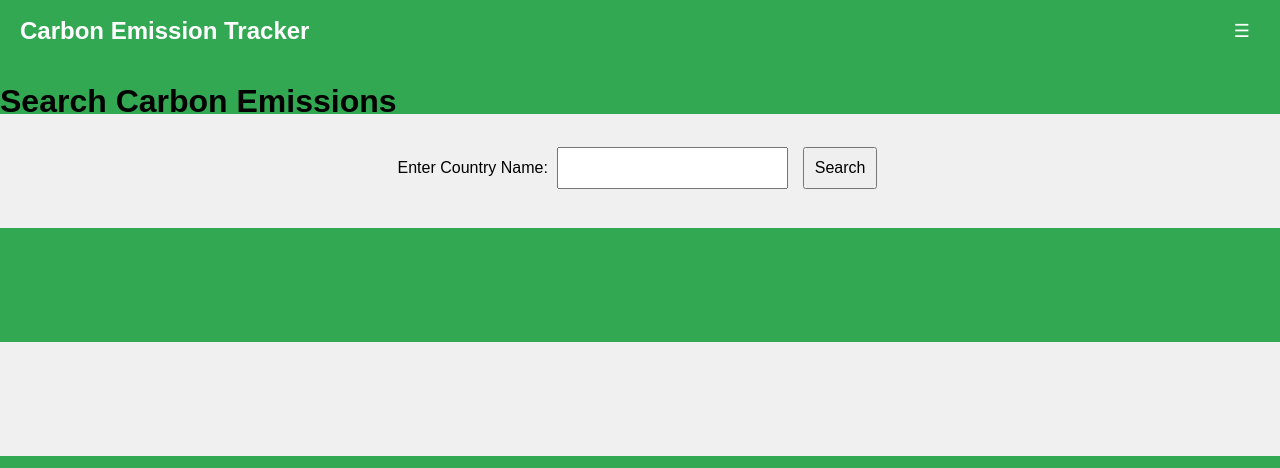
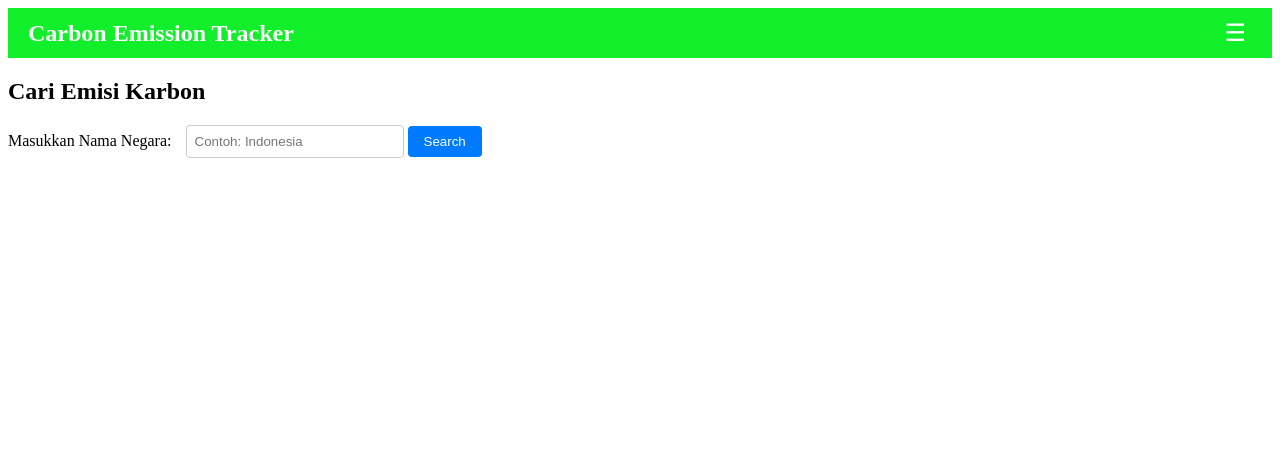
Before and after one commit to Khairul-S/Bismilah-Fismod, a Flask app: page / in a window 1280 px wide. Shown: the top 468 px of the page. Run offline with Flask 3, Linux system fonts and the light colour scheme.

Commit message:
Menambahkan halaman plot dan memperbaiki tampilan template

```diff
--- a/app.py
+++ b/app.py
@@ -1,7 +1,12 @@
-from flask import Flask, request, render_template
+from flask import Flask, render_template, request
 import pandas as pd
+import matplotlib.pyplot as plt
+import os
 
-# Load dataset with error handling
+# Inisialisasi Flask
+app = Flask(__name__, static_folder='static')
+
+# Load dataset dengan error handling
 try:
     data = pd.read_csv('data/annual-co-emissions.csv')
 except FileNotFoundError:
@@ -9,51 +14,65 @@ except FileNotFoundError:
 except pd.errors.EmptyDataError:
     raise ValueError("The dataset file 'annual-co-emissions.csv' is empty or corrupted. Please check the file contents.")
 
-# Ensure 'Year' column is numeric
-data['Year'] = pd.to_numeric(data['Year'], errors='coerce')
-
-# Create a Flask app
-app = Flask(__name__)
-
-# Define the homepage route
+# Rute untuk halaman utama
 @app.route('/')
 def home():
     return render_template('index.html')
 
-# Define the search route
+# Rute untuk kalkulator karbon
+@app.route('/calculator')
+def calculator():
+    return render_template('calculator.html')
+
+# Rute untuk about us
+@app.route('/about')
+def about():
+    return render_template('about.html')
+
+# Rute untuk pencarian
 @app.route('/search', methods=['POST'])
 def search():
-    try:
-        country = request.form['country']
+    country = request.form['country']
 
-        # Filter data for the requested country
-        filtered_data = data[data['Entity'].str.lower() == country.lower()]
+    # Filter data berdasarkan negara
+    filtered_data = data[data['Entity'].str.lower() == country.lower()]
 
-        if filtered_data.empty:
-            return render_template('index.html', result=f"No data found for {country}")
+    if filtered_data.empty:
+        return render_template('index.html', result=f"No data found for {country}")
 
-        # Get the last 5 years of data
-        last_5_years = filtered_data.dropna(subset=['Year']).sort_values('Year', ascending=False).head(5)
+    # Ambil 5 tahun terakhir
+    last_5_years = filtered_data.sort_values('Year', ascending=False).head(5)
 
-        if last_5_years.empty:
-            return render_template('index.html', result=f"No data available for the last 5 years for {country}")
+    # Konversi hasil ke format yang bisa ditampilkan
+    result = last_5_years[['Year', 'Annual CO₂ emissions']].to_dict(orient='records')
+    return render_template('index.html', result=result, country=country)
 
-        # Convert the result to a list of dictionaries for display
-        result = last_5_years[['Year', 'Annual CO₂ emissions']].to_dict(orient='records')
-        return render_template('index.html', result=result, country=country)
+# Define the plot route
+@app.route('/plot/<country>')
+def plot(country):
+    # Filter data for the requested country
+    filtered_data = data[data['Entity'].str.lower() == country.lower()]
+    last_5_years = filtered_data.sort_values('Year', ascending=False).head(5)
 
-    except Exception as e:
-        # Log error for debugging
-        print(f"Error: {e}")
-        return render_template('index.html', result="An error occurred. Please try again.")
+    if last_5_years.empty:
+        return f"No data available to plot for {country}"
+
+    # Create the plot
+    plt.figure(figsize=(10, 6))
+    plt.bar(last_5_years['Year'], last_5_years['Annual CO₂ emissions'], color='green')
+    plt.xlabel('Year')
+    plt.ylabel('Annual CO₂ Emissions (Ton/CO₂)')
+    plt.title(f'Carbon Emissions for {country} (Last 5 Years)')
+    plt.grid(axis='y')
+
+    # Save the plot to the static folder
+    plot_path = f"static/plots/{country.lower()}.png"
+    os.makedirs('static/plots', exist_ok=True)
+    plt.savefig(plot_path)
+    plt.close()
+
+    # Render the plot page
+    return render_template('plot.html', country=country, plot_path=plot_path)
 
 if __name__ == '__main__':
     app.run(debug=True)
-
-@app.route('/calculator')
-def calculator():
-    return render_template('calculator.html')  # Pastikan file ini ada di folder templates
-
-@app.route('/about')
-def about():
-    return render_template('about.html')  # Pastikan file ini ada di folder templates
--- /dev/null
+++ b/static/css/style.css
@@ -0,0 +1,95 @@
+header {
+    display: flex;
+    justify-content: space-between;
+    align-items: center;
+    padding: 10px 20px;
+    background-color: #09ef24f6;
+    color: white;
+}
+
+header h1 {
+    margin: 0;
+    font-size: 24px;
+}
+
+.menu {
+    position: relative;
+    display: inline-block;
+}
+
+.menu-button {
+    background: none;
+    border: none;
+    color: white;
+    font-size: 24px;
+    cursor: pointer;
+}
+
+.menu-content {
+    display: none;
+    position: absolute;
+    right: 0;
+    background-color: white;
+    box-shadow: 0 8px 16px rgba(0, 0, 0, 0.2);
+    z-index: 1;
+}
+
+.menu-content a {
+    color: black;
+    padding: 10px 20px;
+    text-decoration: none;
+    display: block;
+}
+
+.menu-content a:hover {
+    background-color: #f1f1f1;
+}
+
+.menu:hover .menu-content {
+    display: block;
+}
+form {
+    margin: 20px 0;
+}
+
+form label {
+    font-size: 16px;
+    margin-right: 10px;
+}
+
+form input[type="text"] {
+    padding: 8px;
+    width: 200px;
+    border: 1px solid #ccc;
+    border-radius: 4px;
+}
+
+form button {
+    padding: 8px 16px;
+    background-color: #007BFF;
+    color: white;
+    border: none;
+    border-radius: 4px;
+    cursor: pointer;
+}
+
+form button:hover {
+    background-color: #0056b3;
+}
+table {
+    border-collapse: collapse; /* Menghilangkan jarak antar border */
+    width: 40%; /* Menjadikan tabel penuh */
+}
+
+table, th, td {
+    border: 1px solid black; /* Mengatur border */
+}
+
+th, td {
+    padding: 8px; /* Memberikan jarak di dalam sel */
+    text-align: center; /* Mengatur teks menjadi rata tengah */
+}
+
+th {
+    background-color: #f2f2f2; /* Memberikan warna latar untuk header */
+}
--- a/templates/index.html
+++ b/templates/index.html
@@ -1,79 +1,10 @@
 <!DOCTYPE html>
 <html>
 <head>
+    <meta charset="UTF-8">
+    <meta name="viewport" content="width=device-width, initial-scale=1.0">
     <title>Carbon Emission Tracker</title>
-    <style>
-        body {
-            margin: 0;
-            font-family: Arial, sans-serif;
-            background: linear-gradient(to bottom, #32a852 50%, #f0f0f0 50%);
-        }
-        header {
-            background-color: #32a852;
-            color: white;
-            padding: 10px 20px;
-            display: flex;
-            justify-content: space-between;
-            align-items: center;
-        }
-        header h1 {
-            margin: 0;
-            font-size: 24px;
-        }
-        .menu {
-            position: relative;
-            display: inline-block;
-        }
-        .menu-button {
-            background-color: #32a852;
-            color: white;
-            border: none;
-            cursor: pointer;
-            font-size: 18px;
-            padding: 10px;
-        }
-        .menu-content {
-            display: none;
-            position: absolute;
-            right: 0;
-            background-color: white;
-            min-width: 150px;
-            box-shadow: 0 4px 8px rgba(0, 0, 0, 0.2);
-            z-index: 1;
-        }
-        .menu-content a {
-            color: black;
-            padding: 10px 15px;
-            text-decoration: none;
-            display: block;
-        }
-        .menu-content a:hover {
-            background-color: #ddd;
-        }
-        .menu:hover .menu-content {
-            display: block;
-        }
-        form {
-            text-align: center;
-            margin-top: 20px;
-        }
-        form input, form button {
-            font-size: 16px;
-            padding: 10px;
-            margin: 5px;
-        }
-        h2, p {
-            text-align: center;
-        }
-        ul {
-            list-style-type: none;
-            padding: 0;
-            text-align: center;
-        }
-        li {
-            font-size: 18px;
-        }
-    </style>
+    <link rel="stylesheet" type="text/css" href="/static/css/style.css">
 </head>
 <body>
     <header>
@@ -87,24 +18,56 @@
             </div>
         </div>
     </header>
-    <h1>Search Carbon Emissions</h1>
+    <main>
+        <h2>Cari Emisi Karbon</h2>
         <form method="POST" action="/search">
-        <label for="country">Enter Country Name:</label>
-        <input type="text" id="country" name="country" required>
+            <label for="country">Masukkan Nama Negara:</label>
+            <input type="text" id="country" name="country" required maxlength="100" placeholder="Contoh: Indonesia">
             <button type="submit">Search</button>
         </form>
         <br>
         {% if result %}
-        <h2>Jumlah Emisi Negara {{ country }}, 5 Tahun Terakhir</h2>
-        <ul>
+            <h2>Jumlah Emisi Negara {{ country }} untuk 5 Tahun Terakhir</h2>
+            <table>
+                <thead>
+                    <tr>
+                        <th>Tahun</th>
+                        <th>Total Emisi (Ton/CO₂)</th>
+                    </tr>
+                </thead>
+                <tbody>
                     {% for row in result %}
-                <li>Tahun: {{ row['Year'] }}, Total Emisi: {{ row['Annual CO₂ emissions'] }} Ton/CO2</li>
+                        <tr>
+                            <td>{{ row['Year'] }}</td>
+                            <td>{{ row['Annual CO₂ emissions'] }}</td>
+                        </tr>
                     {% endfor %}
-        </ul>
+                </tbody>
+            </table>
+            <br>
+            <a href="/plot/{{ country }}" style="text-decoration: none; color: blue;">Lihat Grafik Emisi untuk {{ country }}</a>
+
         {% elif result is not none %}
             <p>{{ result }}</p>
         {% else %}
             <p>No search results yet. Please enter a country name above.</p>
         {% endif %}
+    </main>
+    <script>
+        document.addEventListener("DOMContentLoaded", function () {
+            const menuButton = document.querySelector(".menu-button");
+            const menuContent = document.querySelector(".menu-content");
+
+            menuButton.addEventListener("click", function () {
+                menuContent.style.display = menuContent.style.display === "block" ? "none" : "block";
+            });
+
+            window.addEventListener("click", function (event) {
+                if (!menuButton.contains(event.target) && !menuContent.contains(event.target)) {
+                    menuContent.style.display = "none";
+                }
+            });
+        });
+    </script>
 </body>
 </html>
```
Also changed, not shown: static/css/plot.css (added, +35 -0 lines), templates/about.html (+16 -2 lines), templates/calculator.html (+16 -2 lines), templates/plot.html (added, +15 -0 lines), static/plots/indonesia.png (added), static/plots/malaysia.png (added), 1 other file. Lines whose indentation alone changed are shown as unchanged.
